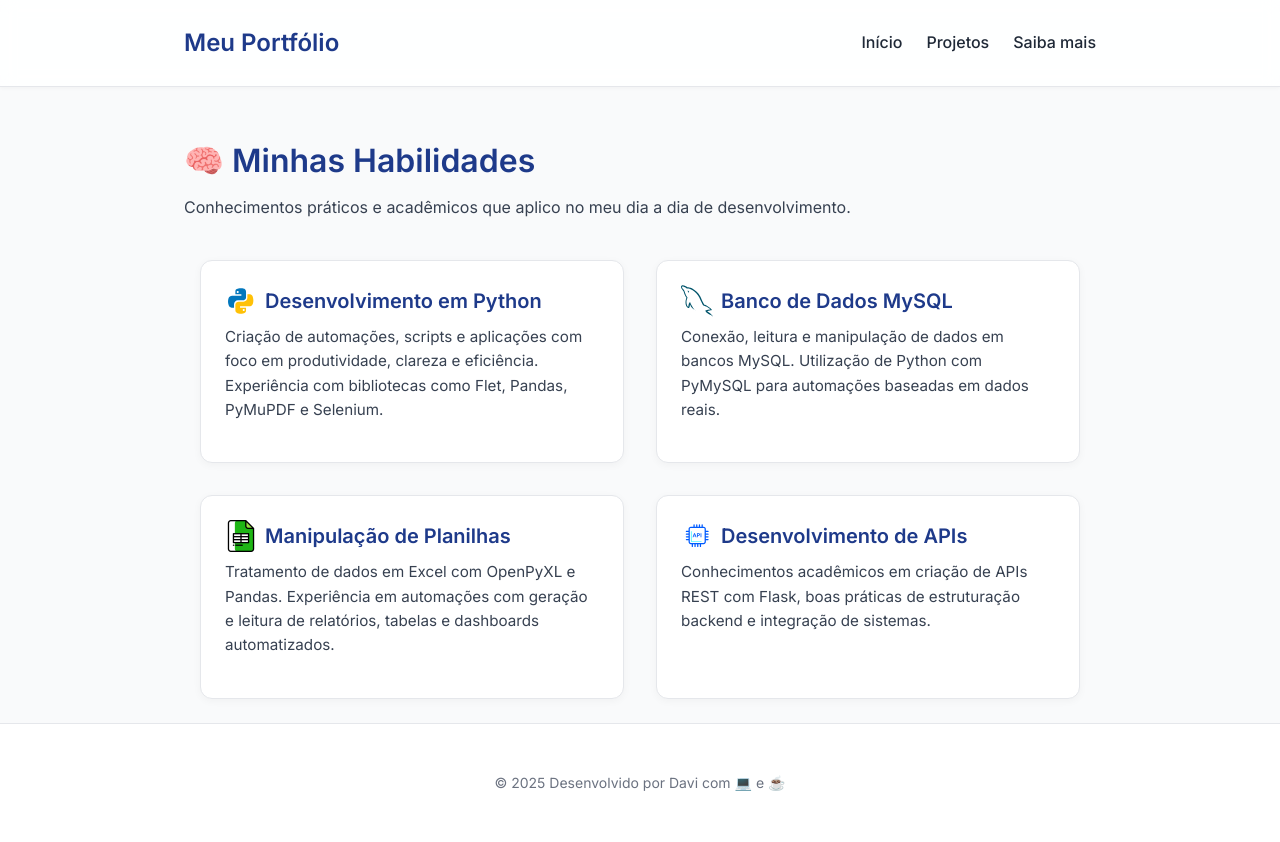
After one commit to DaviiBr/Portifolio-github, a Flask app: page /saibamais in a window 1280 px wide. The commit adds this page. Run offline with Flask 3, Linux system fonts and the light colour scheme.

Commit message:
mudanças entre as abas inicio e contato (agora "Saiba mais")

```diff
--- a/app.py
+++ b/app.py
@@ -13,9 +13,9 @@
         projetos = json.load(f)
     return render_template('projetos.html', projetos=projetos)
 
-@app.route('/contato')
-def contato():
-    return render_template('contato.html')
+@app.route('/saibamais')
+def saibamais():
+    return render_template('saibamais.html')
 
 if __name__ == '__main__':
     app.run(debug=True)
--- a/static/css/style.css
+++ b/static/css/style.css
@@ -297,6 +323,18 @@
   margin-bottom: 1rem;
 }
 
+.card-projeto h3 {
+  display: flex;
+  align-items: center;
+  gap: 0.5rem;
+}
+
+.card-icon {
+  width: 32px;
+  height: 32px;
+  object-fit: contain;
+}
+
 .tecnologias {
   display: flex;
   flex-wrap: wrap;
--- a/templates/base.html
+++ b/templates/base.html
@@ -15,7 +15,7 @@
       <nav class="menu">
         <a href="/" class="nav-link">Início</a>
         <a href="/projetos" class="nav-link">Projetos</a>
-        <a href="/contato" class="nav-link">Contato</a>
+        <a href="/saibamais" class="nav-link">Saiba mais</a>
       </nav>
     </div>
   </header>
@@ -26,7 +26,7 @@
 
   <footer class="footer">
     <div class="container">
-      <p>© {{ 2025 }} Desenvolvido por você com 💻 e ☕</p>
+      <p>© {{ 2025 }} Desenvolvido por Davi com 💻 e ☕</p>
     </div>
   </footer>
 </body>
--- /dev/null
+++ b/templates/saibamais.html
@@ -0,0 +1,43 @@
+{% extends 'base.html' %}
+
+{% block content %}
+<section class="saibamais-section">
+  <h2 class="projetos-title">🧠 Minhas Habilidades</h2>
+  <p class="projetos-subtitle">Conhecimentos práticos e acadêmicos que aplico no meu dia a dia de desenvolvimento.</p>
+
+  <div class="cards-container">
+    <div class="card-projeto">
+      <h3>
+        <img src="{{ url_for('static', filename='img/python.svg') }}" class="card-icon" alt="Python">
+        Desenvolvimento em Python
+      </h3>
+      <p>Criação de automações, scripts e aplicações com foco em produtividade, clareza e eficiência. Experiência com bibliotecas como Flet, Pandas, PyMuPDF e Selenium.</p>
+    </div>
+
+    <div class="card-projeto">
+      <h3>
+        <img src="{{ url_for('static', filename='img/mysql.svg') }}" class="card-icon" alt="MySQL">
+        Banco de Dados MySQL
+      </h3>
+      <p>Conexão, leitura e manipulação de dados em bancos MySQL. Utilização de Python com PyMySQL para automações baseadas em dados reais.</p>
+    </div>
+
+    <div class="card-projeto">
+      <h3>
+        <img src="{{ url_for('static', filename='img/sheets.png') }}" class="card-icon" alt="Excel">
+        Manipulação de Planilhas
+      </h3>
+      <p>Tratamento de dados em Excel com OpenPyXL e Pandas. Experiência em automações com geração e leitura de relatórios, tabelas e dashboards automatizados.</p>
+    </div>
+
+    <div class="card-projeto">
+      <h3>
+        <img src="{{ url_for('static', filename='img/api.svg') }}" class="card-icon" alt="API">
+        Desenvolvimento de APIs
+      </h3>
+      <p>Conhecimentos acadêmicos em criação de APIs REST com Flask, boas práticas de estruturação backend e integração de sistemas.</p>
+    </div>
+
+  </div>
+</section>
+{% endblock %}
```
Also changed, not shown: other parts of static/css/style.css (+37 -11 lines), templates/contato.html (deleted, +0 -24 lines), templates/index.html (+18 -3 lines), static/img/api.svg (added), static/img/mysql.svg (added), static/img/python.svg (added), static/img/sheets.png (added), static/img/teste.png (renamed from static/img/perfil.png).
